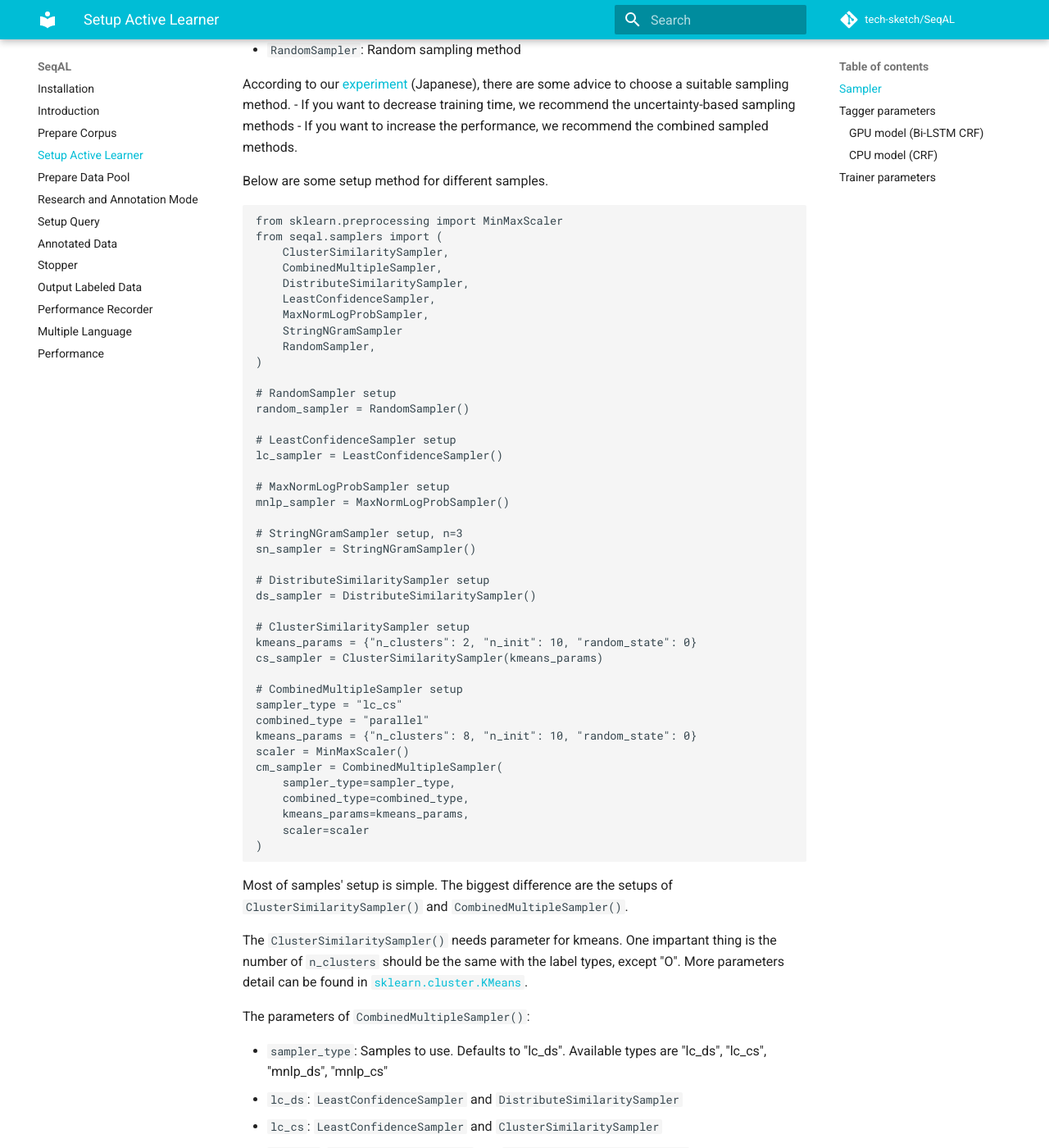
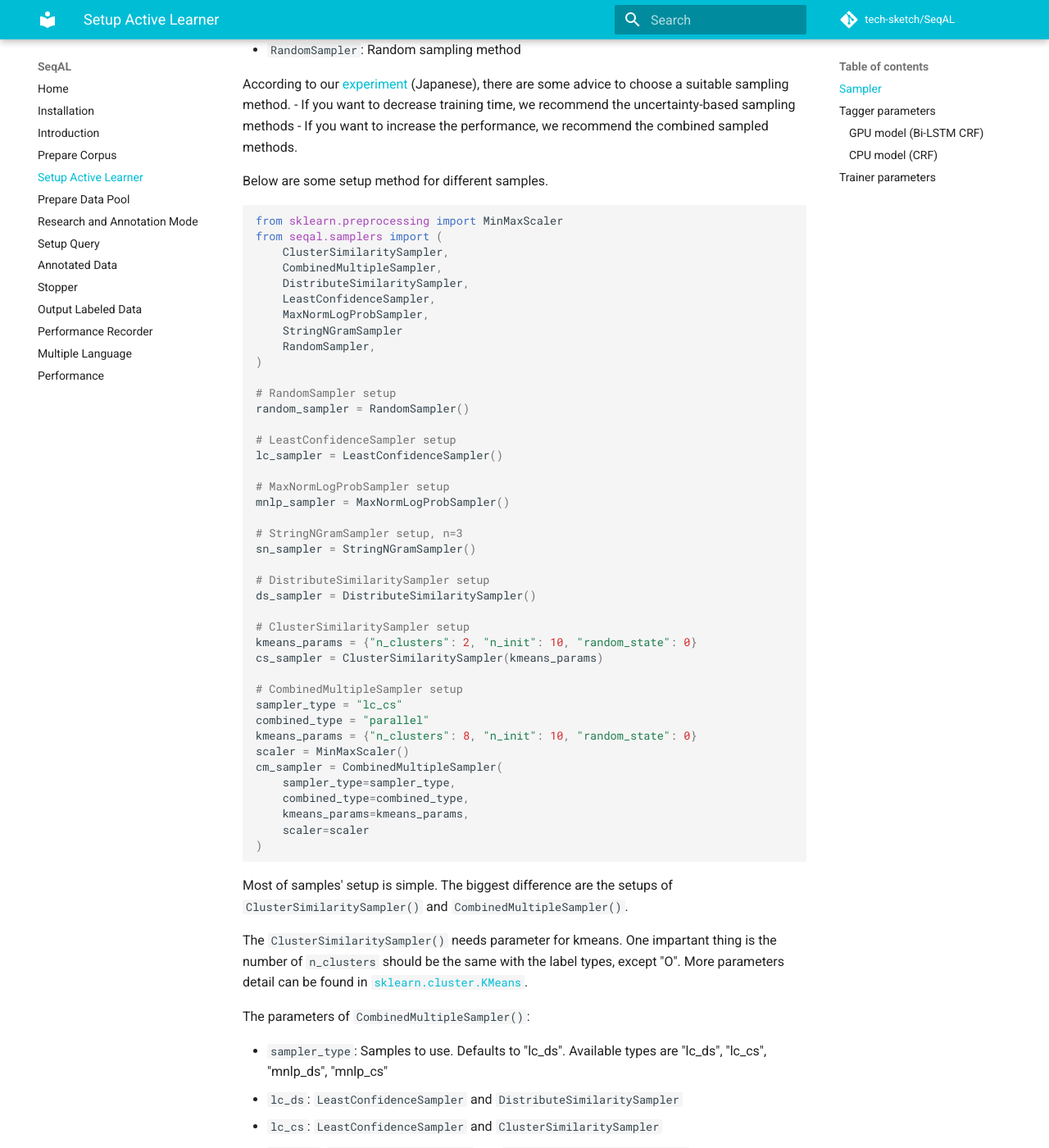
Before and after one commit to tech-sketch/SeqAL, an MkDocs documentation site: the page built from docs/TUTORIAL_3_Active_Learner_Setup.md, in a window 1280 px wide and 1400 px high, scrolled down 1482 px. Shown: the whole window at 82% size. Built offline with MkDocs 1.6.1 and Material for MkDocs 9.7.7, drawn with Linux system fonts in a browser that asks for light colours; comment, search, counter and statistics services are not loaded; some of the changed text lies outside the part shown.

Commit message:
chore: update mkdocs setup

```diff
--- a/mkdocs.yml
+++ b/mkdocs.yml
@@ -18,9 +18,18 @@ theme:
     accent: "cyan"
   show_sidebar: true
 
+# Extensions
+markdown_extensions:
+  - pymdownx.highlight:
+      anchor_linenums: true
+  - pymdownx.inlinehilite
+  - pymdownx.snippets
+  - pymdownx.superfences
+
 # Page tree
 nav:
-  - Installation: index.md
+  - Home: index.md
+  - Installation: installation.md
   - Introduction: TUTORIAL_1_Introduction.md
   - Prepare Corpus: TUTORIAL_2_Prepare_Corpus.md
   - Setup Active Learner: TUTORIAL_3_Active_Learner_Setup.md
@@ -29,7 +38,7 @@ nav:
   - Setup Query: TUTORIAL_6_Query_Setup.md
   - Annotated Data: TUTORIAL_7_Annotated_Data.md
   - Stopper: TUTORIAL_8_Stopper.md
-  - Output Labeled Data: TUTORIAL_9_Ouput_Labeled_Data.md
+  - Output Labeled Data: TUTORIAL_9_Output_Labeled_Data.md
   - Performance Recorder: TUTORIAL_10_Performance_Recorder.md
   - Multiple Language: TUTORIAL_11_Multiple_Language_Support.md
   - Performance: performance.md
--- a/pyproject.toml
+++ b/pyproject.toml
@@ -49,6 +49,7 @@ pre-commit = "^2.20.0"
 pylint = "^2.14.5"
 pandas = "^1.4.3"
 seaborn = "^0.11.2"
+mkdocs-material = "^8.4.1"
 
 [build-system]
 requires = ["poetry-core>=1.0.0"]
```
Also changed, not shown: 1 other file.
